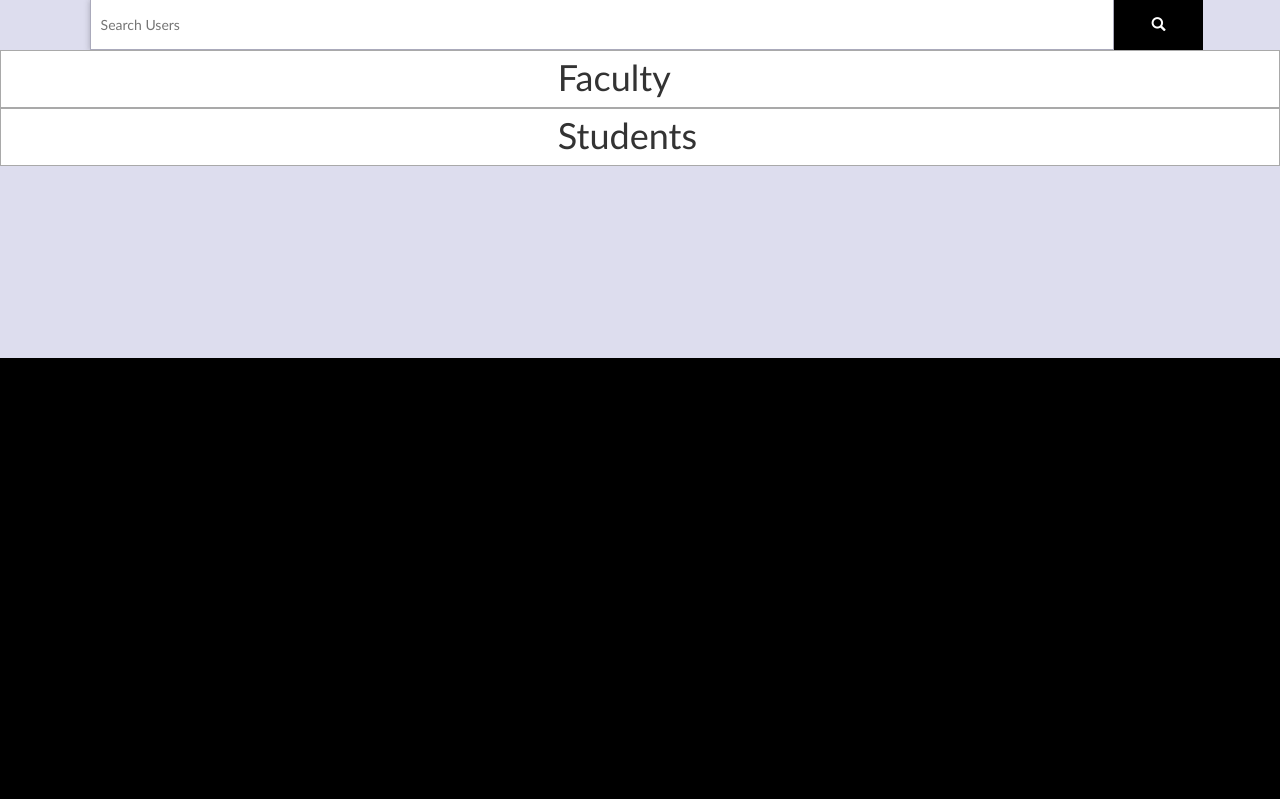
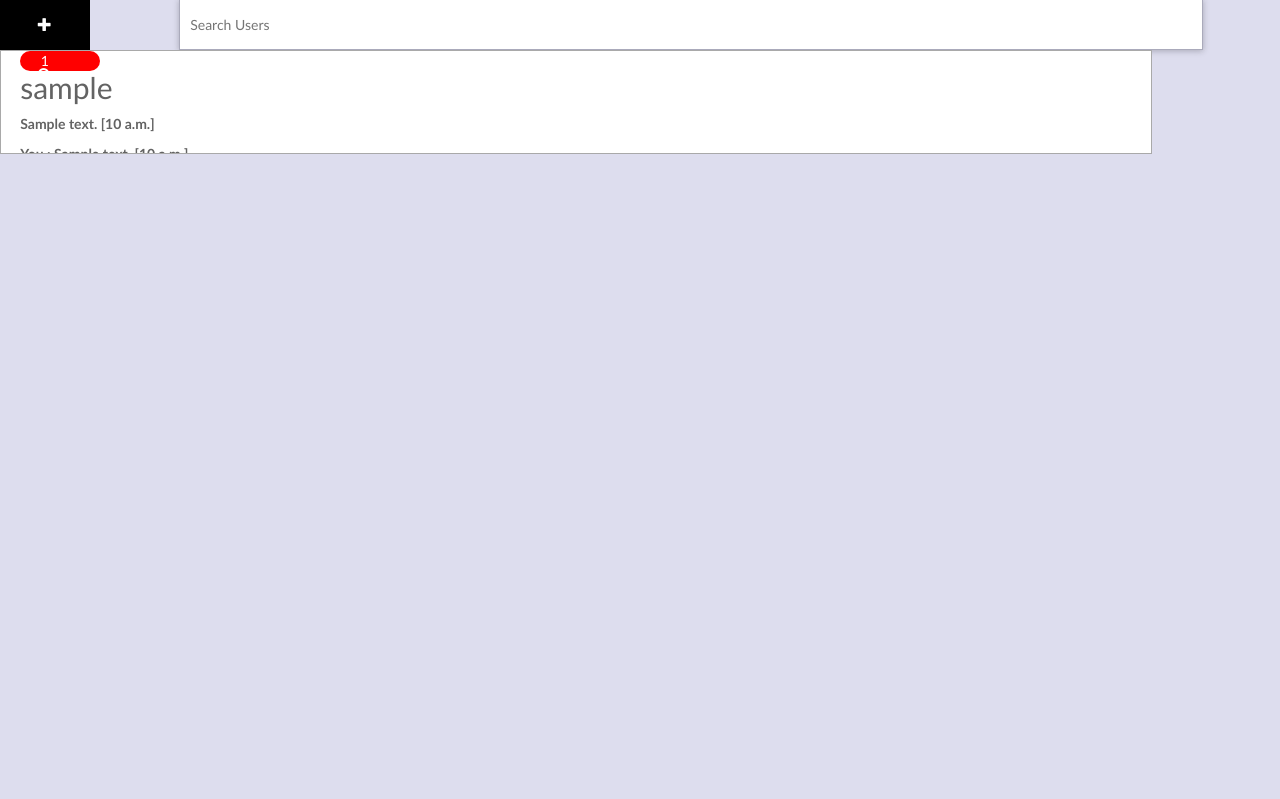
Before and after one commit to vivekkumarbilla/event, a Django app: page /kjsomaiyacollegeofengineeringandinformationtechnologyteachers-messaging in a window 1280 px wide. Shown: the part 97-896 px from the top of the page. Before the commit the page ends 455 px from the top, so only its background shows below. Run offline with Django 3.2, Linux system fonts and the light colour scheme; a user stored in the database is signed in; tables that the repository leaves empty hold one stand-in row (values such as "Sample post"); some libraries are stand-ins or nearby versions.

Commit message:
after shift 1

```diff
--- a/depactt/templates/depactt/index.html
+++ b/depactt/templates/depactt/index.html
@@ -7,6 +7,7 @@
 	</title>
 
 	<link rel="icon" type="image/png" href="{% static 'kj.png' %}">
+	<link rel='manifest' href='/manifest.json'>
 	<style type="text/css">
 		body{
 			margin: 0px;
--- a/depactt/templates/depactt/messages.html
+++ b/depactt/templates/depactt/messages.html
@@ -288,7 +288,7 @@
 			float: left;
 			/*border-top: 10px solid black;
 			border-bottom: 10px solid black;*/
-			height: auto;
+			height: 100vh;
 			width: 100vw;
 			margin-top: 7.5vw;
 			padding: 0vw 0vw;
@@ -320,14 +320,19 @@
 		}
 		.mainelements{
 			float: left;
-			margin-left: 5vw;
-			margin-right: 5vw;
-			margin-top: 3vw;
+			margin-left: 0vw;
+			margin-right: 0vw;
+			margin-top: 0vw;
 			width: 90vw;
-			height: 10vh;
+			height: 13vh;
 			background-color: #FFFFFF;
 			border: 0.5px solid darkgrey;
 			overflow: hidden;
+			color: #636363;
+		}
+		.mainelements:hover{
+			background-color: #FFFFFF;
+			text-decoration: none;
 		}
 		.inputbar{
 			height: 4vw;
@@ -373,9 +378,7 @@
 			float: right;
 		}
 		.fullheight{
-			height: 10vh;
-			padding-top: 0.5vw;
-			font-size: 2vw;
+			text-decoration: none;
 			padding-left: 1.5vw;
 			padding-right: 1.5vw;
 		}
@@ -918,11 +921,52 @@
 		<button style="display: none;" class="but buts foradb rightelements" id="forbut" onclick="forback()"><i class="glyphicon glyphicon-remove"></i></button>
 		{% if user.is_authenticated %}
 		<div class="searchbar mainheadelements inputbar">
+    		<button id="nbutn" class="but leftelements" onclick="newmessage()"><i class="glyphicon glyphicon-plus"></i></button>
 			<div class="leftelements inputbar2">
 				<input autocomplete="off" placeholder="Search Users" type="text" id="searchbar" name="search" class="leftelements">
 			</div>
     		<button id="sbutn" class="but leftelements" onclick="search_event()"><i class="glyphicon glyphicon-search"></i></button>
 		</div>
+		<div class="recent" id="recent">
+			{% for user in musers %}
+				<a href="kjsomaiyacollegeofengineeringandinformationtechnologyteachers-username={{ user.username }}" class="mainelements leftelements fullheight">
+					{% for nom in recent %}
+					{% ifequal nom.messageseen 'third' %}
+						<h2>
+							{{ user.username }}
+						</h2>
+						{% ifequal nom.sender.username user.username %}
+						<p>
+							{{ nom.message }}    [{{ nom.timee }}]
+						</p>
+						{% endifequal %}
+						{% ifequal nom.receiver.username user.username %}
+						<p>
+							You : {{ nom.message }}     [{{ nom.timee }}]
+						</p>
+						{% endifequal %}
+					{% else %}
+						<div class="leftelements fullheight messagepop">1</div>
+						<h2>
+							{{ user.username }}
+						</h2>
+						{% ifequal nom.sender.username user.username %}
+						<p><b>
+							{{ nom.message }}    [{{ nom.timee }}]
+						</b></p>
+						{% endifequal %}
+						{% ifequal nom.receiver.username user.username %}
+						<p><b>
+							You : {{ nom.message }}     [{{ nom.timee }}]
+						</b></p>
+						{% endifequal %}
+					{% endifequal %}
+					{% endfor %}
+				</a>
+			</div>
+			{% endfor %}
+		</div>
+		<div class="tab" id="newm" style="display: none;">
 			<div class="mainheadelements2">
 				<h1>Faculty</h1>
 			</div>
@@ -957,6 +1001,7 @@
 				</div>
 			</div>
 			{% endfor %}
+		</div>
 		{% else %}
 		<div class="mainheadelements">
 			<h1>Please Login</h1>
@@ -1004,7 +1049,7 @@
 					<p class="profiletext">Details</p>
 				</div>
 			</a>
-			<a class="profilelink" href="/admin/kjsomaiyacollegeofengineering-teachers-department-admin">
+			<a class="profilelink" href="/admin/kjsomaiyacollegeofengineering-teachers-department-admin" target="_blank">
 				<div class="mid profiletdp">
 					<i class="profiledp profiledp2 glyphicon glyphicon-asterisk"></i>
 					<p class="profiletext">Admin Page</p>
--- a/depactt/views.py
+++ b/depactt/views.py
@@ -71,9 +71,10 @@ from docx.shared import RGBColor
 # ----------------------------------------------------------------------prerequisites-------------------------------------------------------------------------------
 
 def index(request):
-    # create data dictionary
-    # dump data
-    return render(request, 'depactt/index.html')
+	if request.user.is_authenticated:
+		return redirect('kjsomaiyacollegeofengineeringandinformationtechnologyteachers-home')
+	if not request.user.is_authenticated:
+		return redirect('kjsomaiyacollegeofengineeringandinformationtechnologyteachers-login')
 
 
 def login(request):
@@ -229,14 +230,14 @@ def home(request):
 	if request.user.is_authenticated:
 		currentuser = request.user.username
 		currentuserid = request.user.id
-		messagesm=Messaging.objects.filter(receiver=request.user,messageseen=False)
+		messagesm=Messaging.objects.filter(receiver=request.user).exclude(messageseen='third')
 		noofmessages=0
 		inbox=[]
 		inbox2=[]
 		msender=[]
 		for i in range(0,len(messagesm)):
 			cur=messagesm[i]
-			if cur.messageseen==False:
+			if cur.messageseen!='third':
 				if cur.sender in inbox:
 					print('it exists')
 				else:
@@ -466,19 +467,44 @@ def messaging(request):
 	if request.user.is_authenticated:
 		currentuser = request.user.username
 		currentuserid = request.user.id
-		messagesm=Messaging.objects.filter(receiver=request.user)
+		messagesm=Messaging.objects.filter(receiver=request.user).exclude(messageseen='third')
 		noofmessages=0
 		inbox=[]
 		print(len(messagesm))
 		for i in range(0,len(messagesm)):
 			cur=messagesm[i]
-			if cur.messageseen==False:
+			if cur.messageseen=='third':
+				pass
+			else:
 				if cur.sender in inbox:
 					print('it exists')
 				else:
 					inbox.append(cur.sender)
 		print(inbox)
-		dicuser["nomessages"]=inbox
+		dicuser["nomessages"]=messagesm
+		inbox2=[]
+		activities=[]
+		inbox3=[]
+		messagesmsm=Messaging.objects.filter(Q(sender=request.user) | Q(receiver=request.user)).order_by('-messagedate','-timee')
+		for i in range(0,len(messagesmsm)):
+			cur=messagesmsm[i]
+			if cur.receiver==request.user:
+				if cur.sender in activities:
+					pass
+				else:
+					mm2=Messaging.objects.filter(Q(receiver=request.user,sender=cur.sender) | Q(sender=request.user,receiver=cur.sender)).latest('messagedate','timee')
+					activities.append(cur.sender)
+					inbox2.append(mm2)
+			if cur.sender==request.user:
+				if cur.receiver in activities:
+					pass
+				else:
+					mm2=Messaging.objects.filter(Q(receiver=request.user,sender=cur.receiver) | Q(sender=request.user,receiver=cur.receiver)).latest('messagedate','timee')
+					activities.append(cur.receiver)
+					inbox2.append(mm2)
+		print(activities)
+		dicuser["recent"]=inbox2
+		dicuser["musers"]=activities
 	return render(request, 'depactt/messages.html',dicuser)
 
 
```
Also changed, not shown: depactt/templates/depactt/manifest.json (added). Lines whose indentation alone changed are shown as unchanged.
